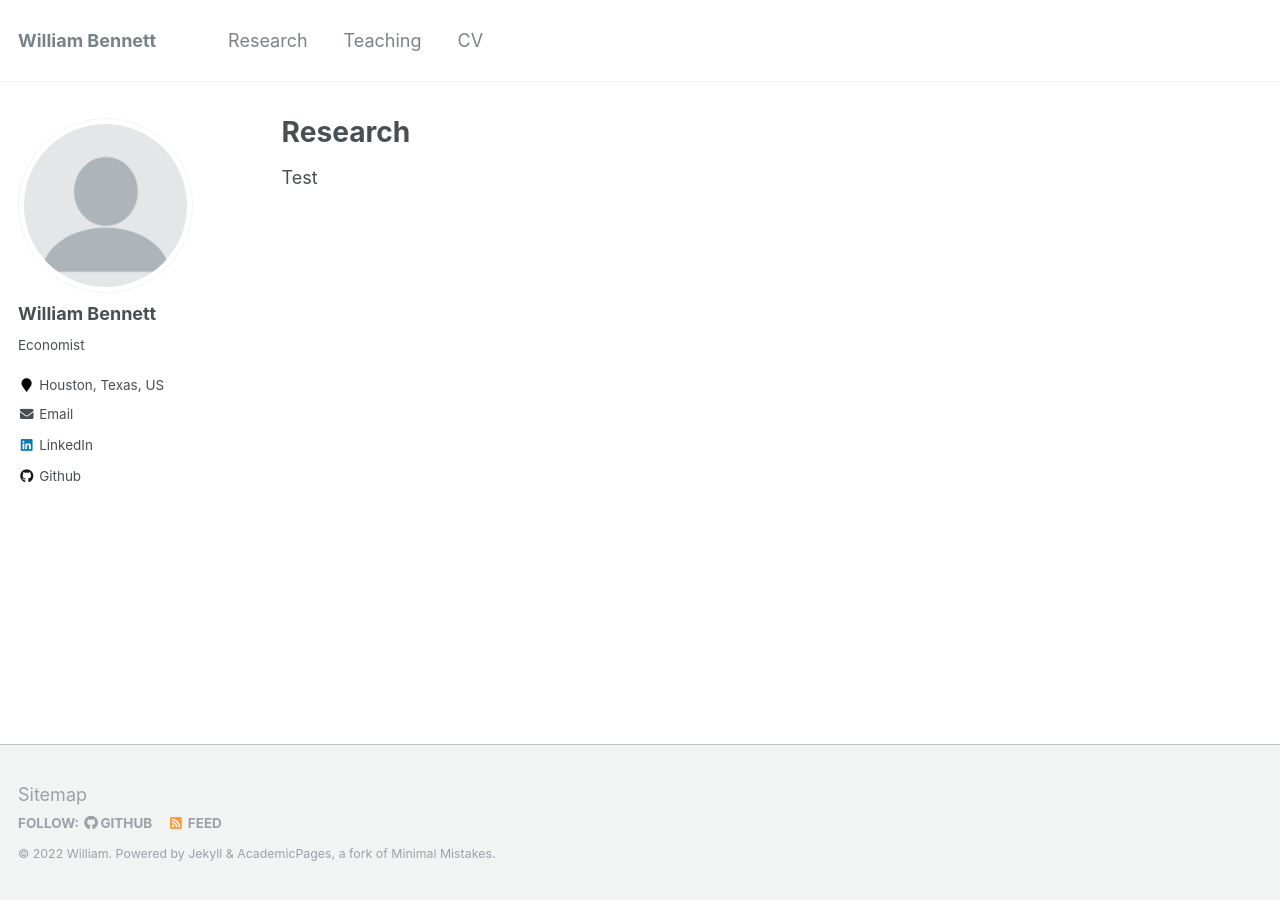
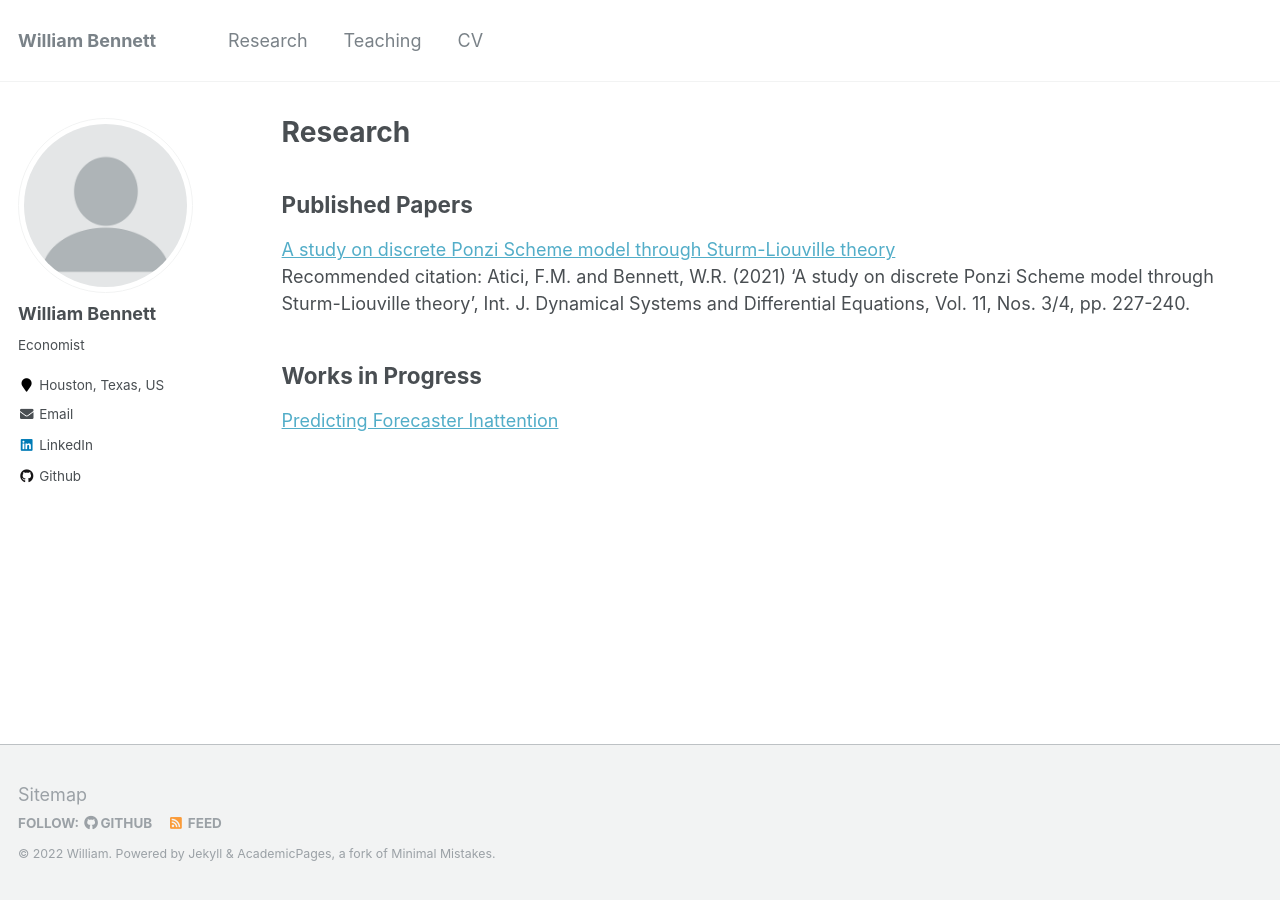
Before and after one commit to williambennettecon/williambennettecon.github.io, a Jekyll site: the page built from _pages/research.md, in a window 1280 px wide. Built offline with Jekyll 4.4.1, drawn with Linux system fonts in a browser that asks for light colours.

Commit message:
Update research.md

```diff
--- a/_pages/research.md
+++ b/_pages/research.md
@@ -7,4 +7,13 @@ author_profile: true
 
 {% include base_path %}
 
-Test
+Published Papers
+--
+
+[A study on discrete Ponzi Scheme model through Sturm-Liouville theory](http://williambennettecon.github.io/files/Atici_Bennett_2021.pdf) <br>
+Recommended citation: Atici, F.M. and Bennett, W.R. (2021) 'A study on discrete Ponzi Scheme model through Sturm-Liouville theory', Int. J. Dynamical Systems and Differential Equations, Vol. 11, Nos. 3/4, pp. 227-240.
+
+Works in Progress
+--
+
+[Predicting Forecaster Inattention](http://williambennettecon.github.io/files/Bennett_2022.pdf)
```
